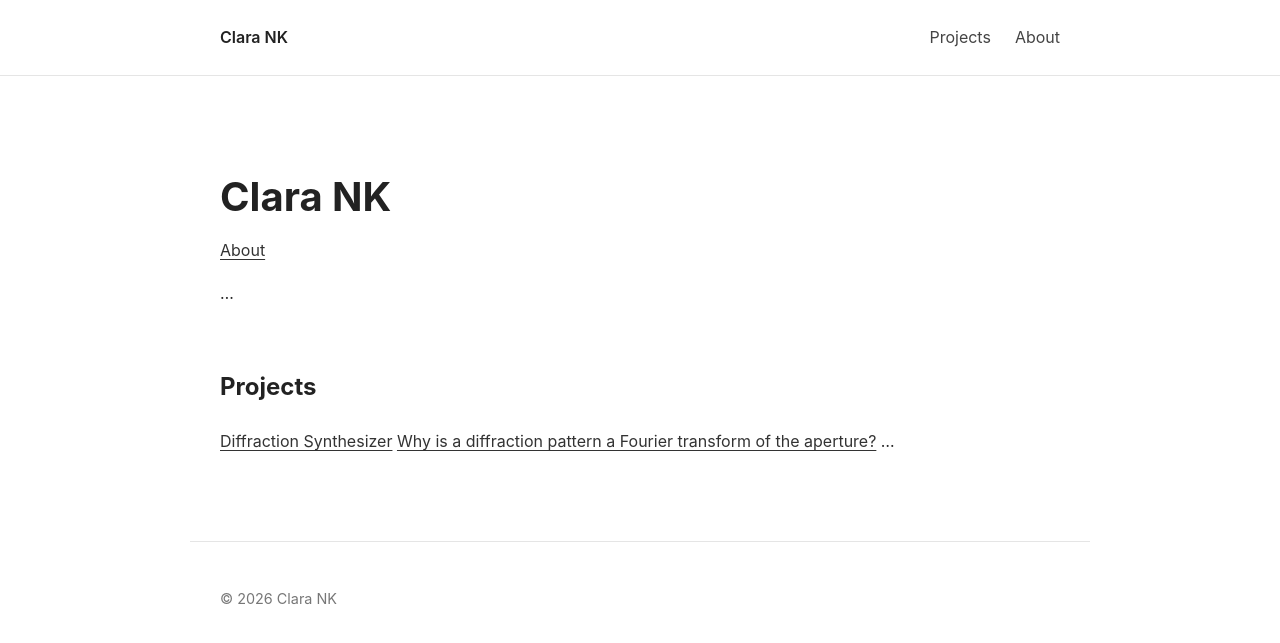
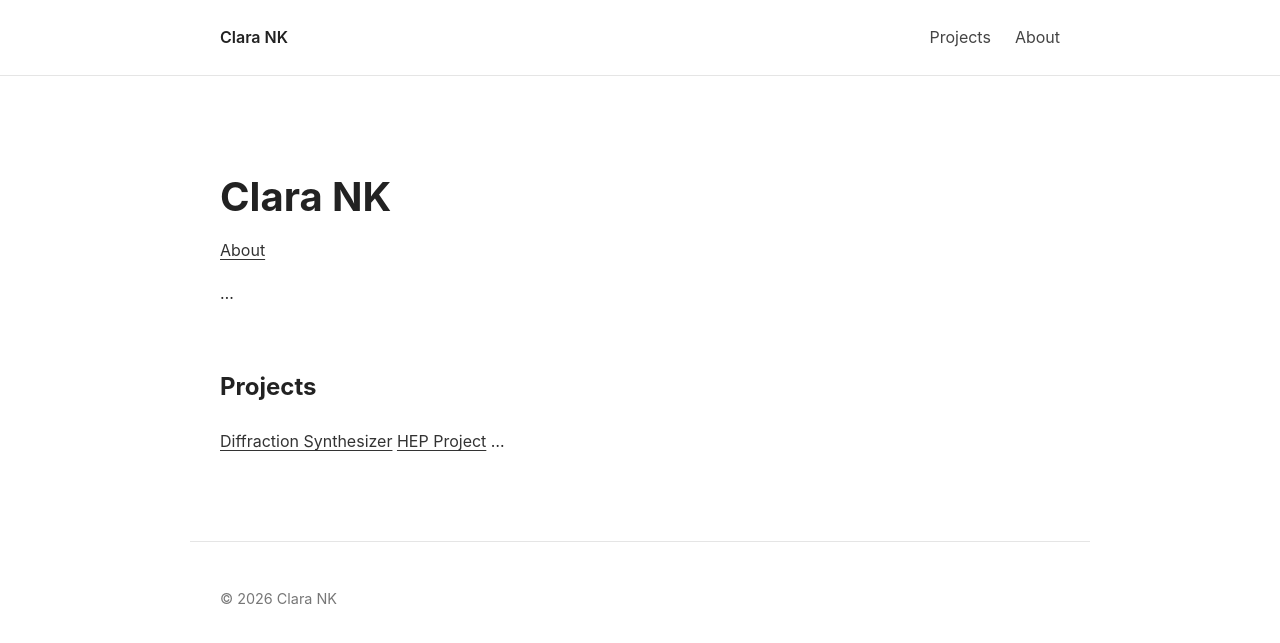
Before and after one commit to nk-clara/nk-clara.github.io, a Jekyll site: the page built from index.md, in a window 1280 px wide. Shown: the top 643 px of the page. Built offline with Jekyll 4.4.1, drawn with Linux system fonts in a browser that asks for light colours.

Commit message:
Update index.md

```diff
--- a/index.md
+++ b/index.md
@@ -12,5 +12,5 @@ title: Home
 ## Projects
 
 [Diffraction Synthesizer](https://nk-clara.github.io/diffraction)
-[Why is a diffraction pattern a Fourier transform of the aperture?](https://nk-clara.github.io/fourier)
+[HEP Project](https://nk-clara.github.io/HEP)
 ...
```
